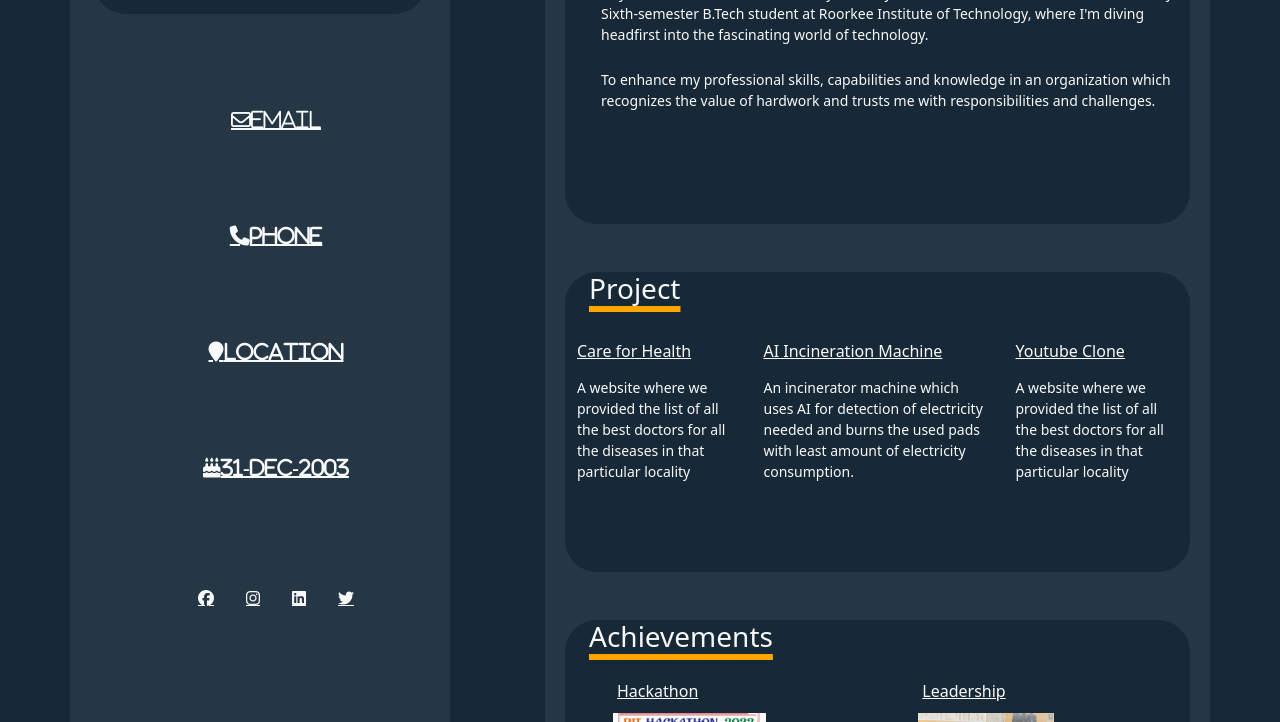
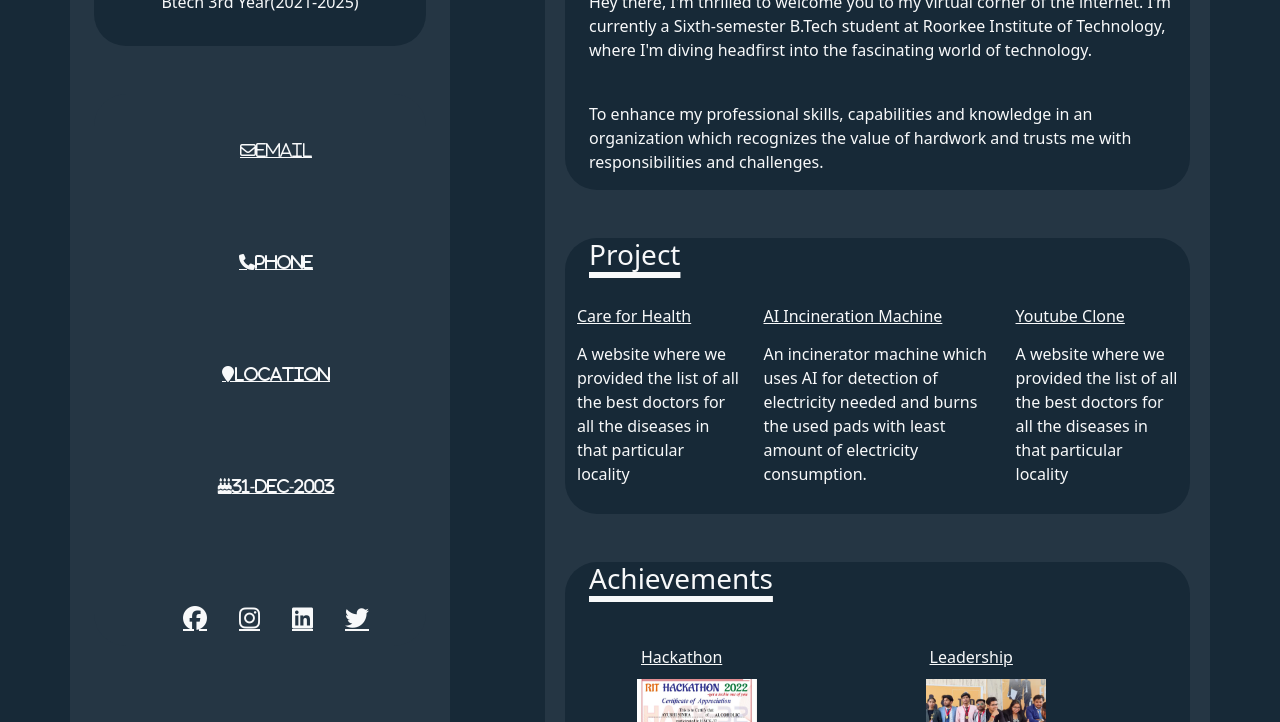
Before and after one commit to ayushisk/Dreamers, a plain HTML site: page 18-jan-2023/index.html in a window 1280 px wide. Shown: the part 136-858 px from the top of the page. Drawn offline with nearby package versions, Linux system fonts and the light colour scheme.

Commit message:
Update index.html

```diff
--- a/18-jan-2023/index.html
+++ b/18-jan-2023/index.html
@@ -1,45 +1,54 @@
 <!DOCTYPE html>
 <html lang="en">
+
 <head>
     <meta charset="UTF-8">
     <meta name="viewport" content="width=device-width, initial-scale=1.0">
-    <title>Document</title>
-    <link href="https://cdn.jsdelivr.net/npm/bootstrap@5.3.2/dist/css/bootstrap.min.css" rel="stylesheet" integrity="sha384-T3c6CoIi6uLrA9TneNEoa7RxnatzjcDSCmG1MXxSR1GAsXEV/Dwwykc2MPK8M2HN" crossorigin="anonymous">
+    <title>Portfolio</title>
+    <link href="https://cdn.jsdelivr.net/npm/bootstrap@5.3.2/dist/css/bootstrap.min.css" rel="stylesheet"
+        integrity="sha384-T3c6CoIi6uLrA9TneNEoa7RxnatzjcDSCmG1MXxSR1GAsXEV/Dwwykc2MPK8M2HN" crossorigin="anonymous">
     <link rel="stylesheet" href="./css/style.css">
     <link rel="stylesheet" href="https://cdnjs.cloudflare.com/ajax/libs/font-awesome/6.5.1/css/all.min.css"
         integrity="sha512-DTOQO9RWCH3ppGqcWaEA1BIZOC6xxalwEsw9c2QQeAIftl+Vegovlnee1c9QX4TctnWMn13TZye+giMm8e2LwA=="
         crossorigin="anonymous" referrerpolicy="no-referrer" />
 </head>
+
 <body>
-    <div class="container">
-        <div class="row" style="height: 1000px">
-            <div class="col-12 col-lg-4 container sidebar98 rounded-5 p-4" style="background-color: var(--bg-upper); ">
+    <div class="container ">
+        <div class="row" >
+            <aside class="col-12 col-lg-4 container sidebar98 rounded-5 p-4"
+                style="background-color: var(--bg-upper); ">
+
                 <div>
-                    <div >
-                        <div class="info col mb-5 rounded-5  "  style=" background-color:var(--bg-color); ">
-                            <!-- <a href="#" class="logo h2 text-light d-flex justify-content-center"><span>Ayushi </span> Sinha</a> -->
-                            <h2 class="h2  d-flex justify-content-center" style="color: var(--main-color);">AYUSHI SINHA</h2>
-                            <div class="batch text-light msxx-5 mtxx-3 d-flex justify-content-center">
+                    <div class="info col mb-lg-5 rounded-5  p-3" style=" background-color:var(--bg-color); ">
+                        <h2 class="h2  d-flex justify-content-center" style="color: var(--main-color);">AYUSHI SINHA
+                        </h2>
+                        <div class="batch text-light  d-flex justify-content-center">
                             <p>Btech 3rd Year(2021-2025)</p>
                         </div>
                     </div>
-                        <div class="info-more rounded-5 d-flex flex-column lign-items-center justify-content-center d-md-block" style="height: 900px; background-color: var(--bg-upper);">
+                    <div class="info-more rounded-5 d-flex flex-column lign-items-center justify-content-center d-md-none d-lg-block d-sm-none d-md-block d-none d-sm-block"
+                        style=" background-color: var(--bg-upper);">
                         <div></div>
-                            <ul class="contact d-flex flex-column h5" >
-                                <a href="mailto:sinhask1392@gmail.com" class="fa-regular fa-envelope m-5 d-flex text-light justify-content-lg-center">
+                        <ul class="contact d-flex flex-column h6">
+                            <a href="mailto:sinhask1392@gmail.com"
+                                class="fa-regular fa-envelope m-5 d-flex text-light justify-content-lg-center">
                                 Email
                             </a>
-                                <a href="tel: +918299463922" class="fa-solid fa-phone m-5 d-flex justify-content-lg-center text-light"> Phone</a>
+                            <a href="tel: +918299463922"
+                                class="fa-solid fa-phone m-5 d-flex justify-content-lg-center text-light"> Phone</a>
                             <a href="https://www.google.com/maps/place/Varanasi,+Uttar+Pradesh/@25.3207627,82.9911089,12z/data=!4m6!3m5!1s0x398e2db76febcf4d:0x68131710853ff0b5!8m2!3d25.3176452!4d82.9739144!16zL20vMDFqOTIy"
-                                    class="fa-solid fa-location-pin m-5 d-flex justify-content-lg-center text-light" target="_blank"> Location</a>
-                                <a href="" class="fa-solid fa-cake-candles m-5 d-flex justify-content-lg-center text-light"> 31-Dec-2003</a>
+                                class="fa-solid fa-location-pin m-5 d-flex justify-content-lg-center text-light"
+                                target="_blank"> Location</a>
+                            <a href="" class="fa-solid fa-cake-candles m-5 d-flex justify-content-lg-center text-light">
+                                31-Dec-2003</a>
 
                         </ul>
                         <div></div>
-                            <ul class="social d-flex justify-content-center mt-5 ">
+                        <ul class="social d-flex justify-content-center mt-5 h4">
                             <a href="#" class="fab fa-facebook text-light m-3 "></a></a>
-                                <a href="https://www.instagram.com/imayushisinha?igsh=MXNuamJ3dmZycDc4ZA==" class="fab fa-instagram text-light m-3"
-                                    target="_blank"></a>
+                            <a href="https://www.instagram.com/imayushisinha?igsh=MXNuamJ3dmZycDc4ZA=="
+                                class="fab fa-instagram text-light m-3" target="_blank"></a>
                             <a href="https://www.linkedin.com/in/ayushi-sinha-67309a223?utm_source=share&utm_campaign=share_via&utm_content=profile&utm_medium=android_app"
                                 class="fab fa-linkedin text-light m-3" target="_blank"></a>
                             <a href="#" class="fab fa-twitter text-light m-3"></a>
@@ -47,68 +56,80 @@
                     </div>
 
                 </div>
-
-                </div>
-            </div>
-            <div class="col-12 col-lg-7 container main-content offset-1 rounded-5" style="background-color: var(--bg-upper); padding: 20px;">
-                <div>
-                    <div class="col mb-5 rounded-5" style="height: 300px; background-color:var(--bg-color); ">
-                        <h3 class="text-light ms-4 text-decoration-underlinexx" style="text-decoration: underline; text-decoration-color: orange; text-decoration-thickness: 6px;">About Me</h3>
+            </aside>
+            <div class="col-12 col-lg-7 col-sm-10 col-xs-10 container main-content offset-1 rounded-5"
+                style="background-color: var(--bg-upper); padding: 20px;">
+                <article>
+                    <section class="col mb-5 rounded-5" style=" background-color:var(--bg-color); ">
+                        <h3 class="text-light ms-4 mb-3 text-decoration-underlinexx"
+                            style="text-decoration: underline; text-decoration-color: var(--underline-heading); text-decoration-thickness: 6px;">
+                            About Me</h3>
                         <div class="about-info">
-                            <p class="text-light m-4 container text-break " style="font-size: 14px;">Hey there, I'm thrilled to welcome you to my virtual corner of the internet. I'm currently a
-                                Sixth-semester B.Tech student at Roorkee Institute of Technology, where I'm diving headfirst
+                            <p class="text-light m-2 p-3  container text-break font-family ">Hey there, I'm thrilled to
+                                welcome you to my virtual corner of the internet. I'm currently a
+                                Sixth-semester B.Tech student at Roorkee Institute of Technology, where I'm diving
+                                headfirst
                                 into the fascinating world of technology.</p>
-                            <p class="text-light m-4 container  text-break" style="font-size: 14px;">To enhance my professional skills, capabilities and knowledge in an organization which
+                            <p class="text-light m-2 p-3 container font-family text-break">To enhance my professional
+                                skills, capabilities and knowledge in an organization which
                                 recognizes
                                 the value of hardwork and trusts me with responsibilities and challenges.</p>
                         </div>
-                    </div>
-                    <div class="col mb-5 rounded-5" style="height: 300px; background-color:var(--bg-color);">
-                        <h3 class="text-light ms-4 mb-4 " style="text-decoration: underline; text-decoration-color: orange; text-decoration-thickness: 6px; text-underline-offset: .25em;">Project</h3>
+                    </section>
+                    <section class="col mb-5 rounded-5" style=" background-color:var(--bg-color);">
+                        <h3 class="text-light ms-4 mb-4 "
+                            style="text-decoration: underline; text-decoration-color: var(--underline-heading); text-decoration-thickness: 6px; text-underline-offset: .25em;">
+                            Project</h3>
                         <div class="d-flex ">
-                            <div class="content-1 m-2" >
+                            <div class="m-2">
                                 <h6 class="text-light text-decoration-underline p-1">Care for Health</h6>
-                                <p class="text-light p-1" style="font-size: 14px;">A website where we provided the list of all the best doctors for all the diseases in that
+                                <p class="text-light p-1 font-family">A website where we provided the list of all the
+                                    best doctors for all the diseases in that
                                     particular locality</p>
                             </div>
-                            <div class="content-2 m-2" style="height: 10px;">
+                            <div class="m-2">
                                 <h6 class="text-light text-decoration-underline p-1">AI Incineration Machine</h6>
-                                <p class="text-light p-1" style="font-size: 14px;">An incinerator machine which uses AI for detection of electricity needed and burns the
+                                <p class="text-light p-1 font-family">An incinerator machine which uses AI for detection
+                                    of electricity needed and burns the
                                     used pads with least amount of electricity consumption.</p>
                             </div>
-                            <div class="content-3 m-2" style="height: 2px;">
+                            <div class="m-2">
                                 <h6 class="text-light text-decoration-underline p-1">Youtube Clone</h6>
-                                <p class="text-light p-1" style="font-size: 14px;">A website where we provided the list of all the best doctors for all the diseases in that
+                                <p class="text-light p-1 font-family">A website where we provided the list of all the
+                                    best doctors for all the diseases in that
                                     particular locality</p>
                             </div>
                         </div>
 
-                    </div>
-                    <div class="col mb-5 rounded-5" style="height: 300px; background-color: var(--bg-color);">
-                        <h3 class="text-light ms-4 mb-4 " style="text-decoration: underline; text-decoration-color: orange; text-decoration-thickness: 6px; text-underline-offset: .25em;">Achievements</h3>
+                    </section>
+                    <section class="col mb-5 rounded-5" style=" background-color: var(--bg-color);">
+                        <h3 class="text-light ms-4 mb-4 "
+                            style="text-decoration: underline; text-decoration-color: var(--underline-heading); text-decoration-thickness: 6px; text-underline-offset: .25em;">
+                            Achievements</h3>
                         <div class="d-flex justify-content-around ms-5">
-                            <div class="content-A">
+                            <div class="container m-2 p-3">
                                 <h6 class="text-light text-decoration-underline p-1">Hackathon</h6>
 
                                 <a href="https://www.linkedin.com/posts/ayushi-sinha-67309a223_technology-team-experience-activity-7019351054928535554-qmy2?utm_source=share&utm_medium=member_desktop"
-                                    target="_blank" >
+                                    target="_blank">
                                     <img src="images/hack32.png" class=" w-50 h-75" alt="">
                                 </a>
                             </div>
-                            <div class="content-B">
+                            <div class="container m-2 p-3 ">
                                 <h6 class="text-light text-decoration-underline p-1">Leadership</h6>
 
                                 <a href="https://www.linkedin.com/posts/ayushi-sinha-67309a223_hello-connections-i-hope-everything-is-activity-7065289105781178368-52wM?utm_source=share&utm_medium=member_desktop"
                                     target="_blank">
-                                    <img src="images/jobfest.png" class="w-50 h-75" >
+                                    <img src="images/jobfest.png" class="w-50 h-75">
                                 </a>
                             </div>
                         </div>
-                    </div>
-                </div>
+                    </section>
+                </article>
 
             </div>
         </div>
     </div>
 </body>
+
 </html>
```
Lines whose indentation alone changed are shown as unchanged.
